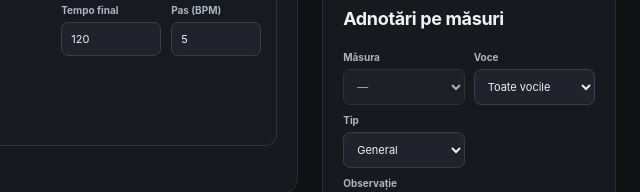
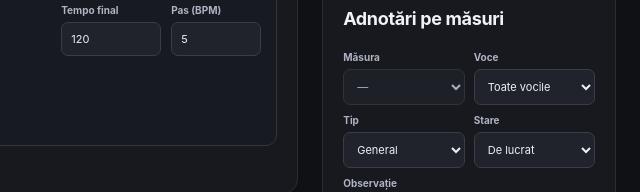
Before and after one commit to DrFoxi14/midi-mp4, a website: page web/index.html in a window 1280 px wide. Shown: the part 810-1002 px from the top of the page, 619-1259 px from the left. Drawn offline with Linux system fonts and the light colour scheme; files that its build step writes are made by us from their sources; no server answers; files whose address does not match are found by name.

Commit message:
Add rehearsal status to conductor annotations

```diff
--- a/web/index.html
+++ b/web/index.html
@@ -119,6 +119,9 @@
       <label><span>Tip</span><select id="annotation-category">
         <option value="general">General</option><option value="respiration">Respirație</option><option value="entrance">Intrare</option><option value="dynamics">Dinamică</option><option value="diction">Dicție</option><option value="intonation">Intonație</option><option value="cutoff">Cutoff</option><option value="other">Altul</option>
       </select></label>
+      <label><span>Stare</span><select id="annotation-status-value">
+        <option value="needs_work">De lucrat</option><option value="practiced">Repetată</option><option value="ready">Pregătită</option>
+      </select></label>
       <label class="annotation-text"><span>Observație</span><textarea id="annotation-text" rows="3" maxlength="2000" placeholder="Ex.: respirație înainte de intrare; crescendo până la măsura următoare…"></textarea></label>
       <button id="save-annotation" class="button button-primary" type="button" disabled>Salvează adnotarea</button>
     </div>
```
